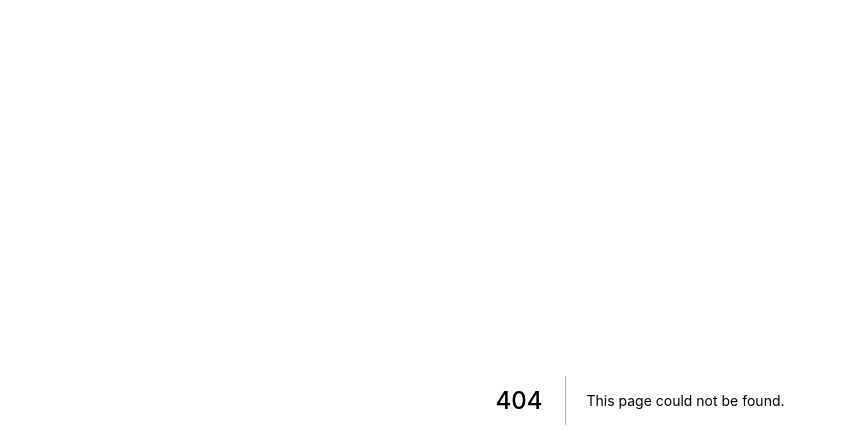
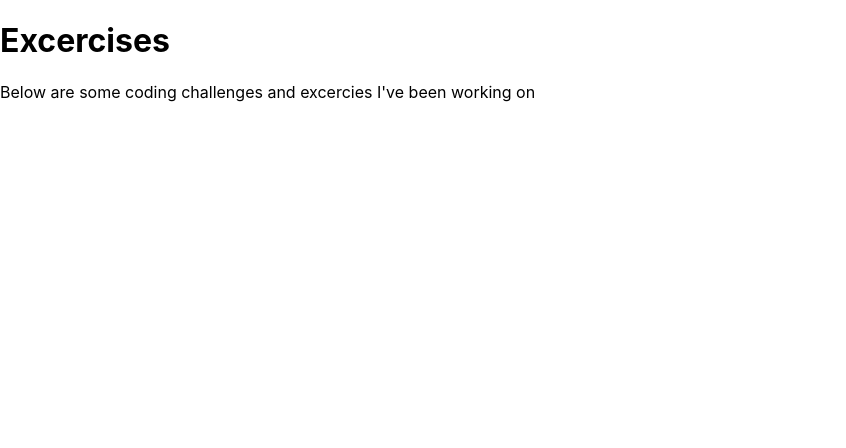
Before and after one commit to JPhasma/PersonalHub, a Next.js app: page /excercises in a window 1280 px wide. Before the commit this address had no page. Shown: the top 448 px of the page, without its empty margins (0-846 px from the left). Built offline with nearby package versions, Linux system fonts and the light colour scheme.

Commit message:
added excercises page

```diff
--- /dev/null
+++ b/pages/excercises/index.tsx
@@ -0,0 +1,15 @@
+import type { NextPage } from 'next';
+// import Head from 'next/head';
+// import Image from 'next/image';
+// import styles from '../styles/Home.module.css';
+
+const Excercises: NextPage = () => {
+  return (
+    <div>
+      <h1>Excercises</h1>
+      <p>Below are some coding challenges and excercies I've been working on</p>
+    </div>
+  );
+};
+
+export default Excercises;
```
